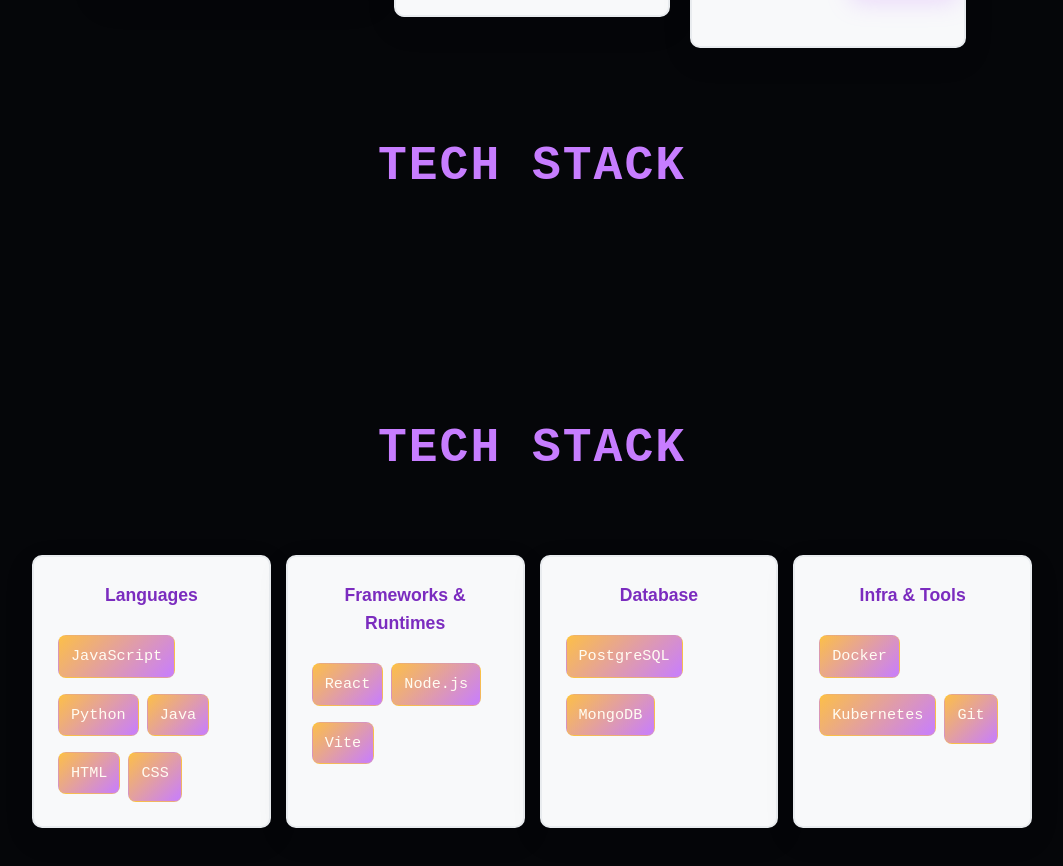
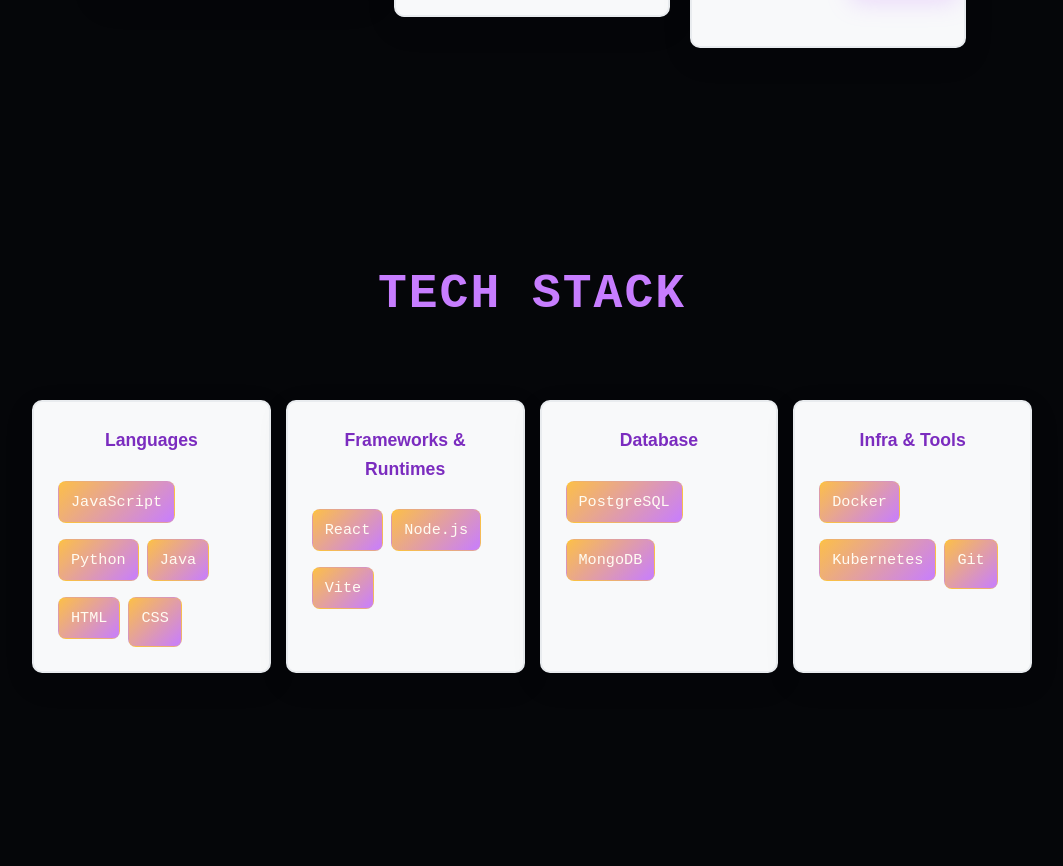
Before and after one commit to dushriane/prof_portfolio, a React (Vite) app: page / in a window 1280 px wide. Shown: the part 1341-2207 px from the top of the page, without its empty margins (108-1171 px from the left). Built offline with nearby package versions, Linux system fonts and the light colour scheme.

Commit message:
fix: tech section header duplication

```diff
--- a/src/pages/Home.tsx
+++ b/src/pages/Home.tsx
@@ -84,7 +84,7 @@
       {/* Tech Stack */}
       <section className="tech">
         <div className="container">
-          <h2 className="section-title">TECH STACK</h2>
+          {/* <h2 className="section-title">TECH STACK</h2> */}
           <TechStack categories={techCategories} />
         </div>
       </section>
```
